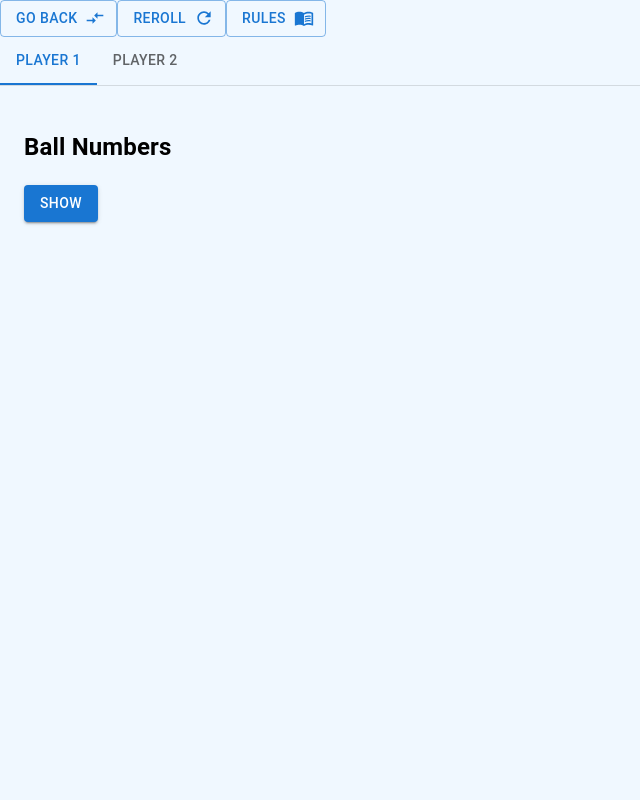
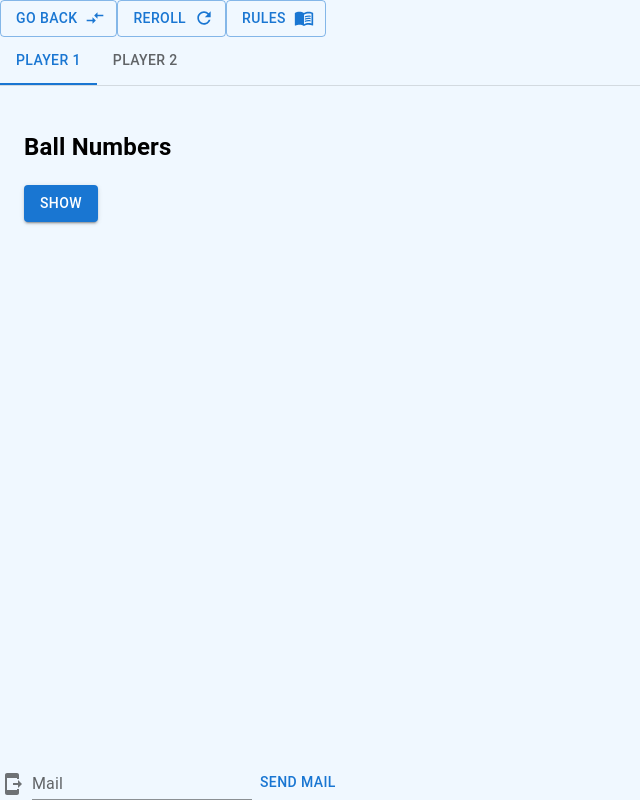
Before and after one commit to RonIsraeli123/roulette, a React (Create React App) app: page /randomNumber in a window 1280 px wide. Shown: the whole page, without its empty margins (0-640 px from the left). Built offline with nearby package versions, Linux system fonts and the light colour scheme.

Commit message:
add test mail action

```diff
--- a/src/App.css
+++ b/src/App.css
@@ -61,3 +61,9 @@ html{
 display: flex;
 flex-wrap: nowrap;
 }
+
+.rigth_bottom {
+  position: fixed;
+  bottom: 0;
+
+}
--- /dev/null
+++ b/src/algo/sendMail.js
@@ -0,0 +1,17 @@
+const sendMailAction = (playersAndBalls, dstMail) => {
+  let finalMessage = `*player + balls* \n`;
+
+  playersAndBalls.forEach((element) => {
+    let playerNumber = element[0];
+    let playerBalls = element[1];
+    finalMessage += `${playerNumber} - ${playerBalls} \n`;
+  });
+
+  const myMail = 'hibusiness1000@gmail.com';
+  const key =
+    'E71CC0B7D39BD03F3931C5EE881E94427DCB182498F15774BB06D785E95FA884E8FE5654B671386ED01D57DAFAF6DA92';
+  const password = 'mBHXQAEAX84Tx2g';
+  const subject = 'Roulette Game';
+};
+
+export default sendMailAction;
--- a/src/components/General/RandomNumbers.jsx
+++ b/src/components/General/RandomNumbers.jsx
@@ -5,6 +5,9 @@ import Tab from '@mui/material/Tab';
 import Typography from '@mui/material/Typography';
 import Box from '@mui/material/Box';
 import Button from '@mui/material/Button';
+import SendToMobileIcon from '@mui/icons-material/SendToMobile';
+import TextField from '@mui/material/TextField';
+
 import Ball from './Ball';
 import { useNavigate } from 'react-router-dom';
 
@@ -15,6 +18,7 @@ import CompareArrowsIcon from '@mui/icons-material/CompareArrows';
 import MenuBookIcon from '@mui/icons-material/MenuBook';
 
 import returnNumbers from '../../algo/algo'
+import sendMailAction from '../../algo/sendMail'
 
 
 function TabPanel(props) {
@@ -55,12 +59,25 @@ export const RandomNumbers = (props) => {
 
     const [show, setShow] = useState(false)
     const [value, setValue] = React.useState(0);
+    const [dstMail, setDstMail] = React.useState('');
     const [result] = useState(returnNumbers(props.players, props.sumBalls))
 
     const handleChange = (event, newValue) => {
         setValue(newValue);
         setShow(false)
     };
+    const sendMail = () => {
+        let playersAndBalls = []
+        result.forEach((player, index) => {
+            let playerNumber = index
+            let playerBalls = []
+            player.forEach((ballNumber,) => {
+                playerBalls.push(ballNumber[0])
+            })
+            playersAndBalls.push({ "playerNumber": playerNumber, "balls": playerBalls.toString() })
+        })
+        // sendMailAction(playersAndBalls, dstMail)
+    }
 
     return (
         <Box sx={{ width: '100%' }}>
@@ -114,6 +131,12 @@ export const RandomNumbers = (props) => {
                     )
                 })
             }
+            <Box className='rigth_bottom' sx={{ display: 'flex', alignItems: 'flex-end' }}>
+                <SendToMobileIcon sx={{ color: 'action.active', mr: 1, my: 0.5 }} />
+                <TextField id="input-with-sx" label="Mail" variant="standard" onChange={(e) => setDstMail(e.target.value)} />
+                <Button onClick={() => sendMail()}> Send Mail</Button>
+            </Box>
+
         </Box >
 
     );
```
